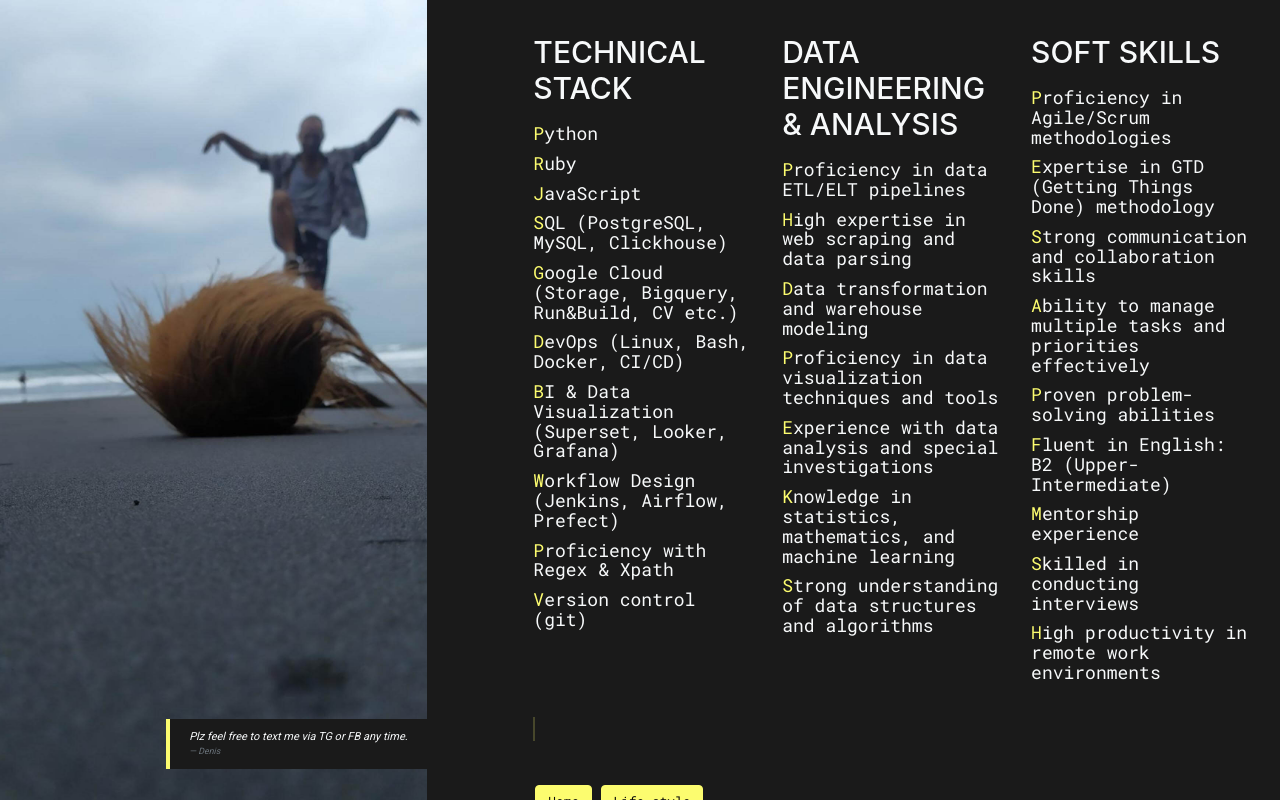
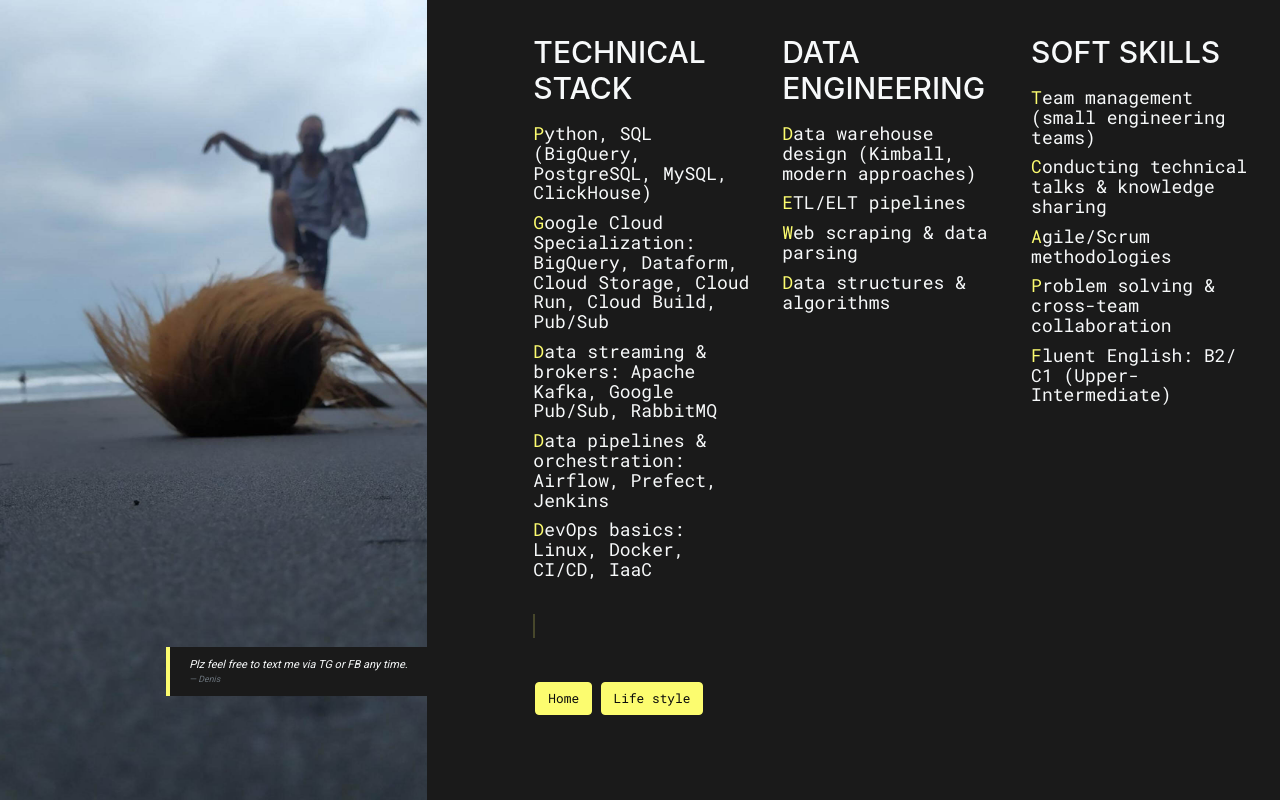
Before and after one commit to WuDMC/wudmc.com, a Django app: page /skills.html in a window 1280 px wide. Run offline with Django 4.2, Linux system fonts and the light colour scheme; parts of the project's set-up code (start-up, migrations or seed data) failed here and were passed over; some libraries are stand-ins or nearby versions.

Commit message:
upd skills

```diff
--- a/webpage/templates/skills.html
+++ b/webpage/templates/skills.html
@@ -19,30 +19,22 @@
                         <div class="text-left mx-auto">
                             <h1 class="skill_h">TECHNICAL STACK</h1>
                             <ul class="main-text-skills" style="font-family: 'Roboto Mono', monospace;padding-left: 0;">
-                                <li>Python<br></li>
-                                <li>Ruby<br></li>
-                                <li>JavaScript<br></li>
-                                <li>SQL (PostgreSQL, MySQL, Clickhouse)<br></li>
-                                <li>Google Cloud (Storage, Bigquery, Run&Build, CV&nbspetc.)<br></li>
-                                <li>DevOps (Linux, Bash, Docker, CI/CD)<br></li>
-                                <li>BI & Data Visualization (Superset, Looker, Grafana)</li>
-                                <li>Workflow Design (Jenkins, Airflow, Prefect)<br></li>
-                                <li>Proficiency with Regex&nbsp&&nbspXpath<br></li>
-                                <li>Version control (git)<br></li>
+                                <li>Python, SQL (BigQuery, PostgreSQL, MySQL, ClickHouse)</li>
+                                <li>Google Cloud Specialization: BigQuery, Dataform, Cloud Storage, Cloud Run, Cloud Build, Pub/Sub</li>
+                                <li>Data streaming & brokers: Apache Kafka, Google Pub/Sub, RabbitMQ</li>
+                                <li>Data pipelines & orchestration: Airflow, Prefect, Jenkins</li>
+                                <li>DevOps basics: Linux, Docker, CI/CD, IaaC</li>
                             </ul>
                         </div>
                     </div>
                     <div class="col-12 col-md-4 col-lg-4 col-xl-4" style="padding-right: 24px;padding-left: 0;">
                         <div class="text-left mx-auto">
-                            <h1 class="skill_h">DATA ENGINEERING & ANALYSIS</h1>
+                            <h1 class="skill_h">DATA ENGINEERING</h1>
                             <ul class="main-text-skills">
-                                <li>Proficiency in data ETL/ELT&nbsppipelines<br></li>
-                                <li>High expertise in web scraping and data parsing<br></li>
-                                <li>Data transformation and warehouse modeling<br></li>
-                                <li>Proficiency in data visualization techniques and tools<li>
-                                <li>Experience with data analysis and special investigations<br></li>
-                                <li>Knowledge in statistics, mathematics, and machine learning<br></li>
-                                <li>Strong understanding of data structures and algorithms<br></li>
+                                <li>Data warehouse design (Kimball, modern approaches)</li>
+                                <li>ETL/ELT pipelines</li>
+                                <li>Web scraping & data parsing</li>
+                                <li>Data structures & algorithms</li>
                             </ul>
                         </div>
                     </div>
@@ -50,15 +42,11 @@
                         <div class="text-left mx-auto">
                             <h1 class="skill_h">SOFT SKILLS</h1>
                             <ul class="main-text-skills">
-                                <li>Proficiency in Agile/Scrum methodologies</li>
-                                <li>Expertise in GTD (Getting Things Done) methodology</li>
-                                <li>Strong communication and collaboration skills</li>
-                                <li>Ability to manage multiple tasks and priorities effectively</li>
-                                <li>Proven problem-solving abilities</li>
-                                <li>Fluent in English: B2 (Upper-Intermediate)</li>
-                                <li>Mentorship experience</li>
-                                <li>Skilled in conducting interviews</li>
-                                <li>High productivity in remote work environments</li>
+                                <li>Team management (small engineering teams)</li>
+                                <li>Conducting technical talks & knowledge sharing</li>
+                                <li>Agile/Scrum methodologies</li>
+                                <li>Problem solving & cross-team collaboration</li>
+                                <li>Fluent English: B2/С1 (Upper-Intermediate)</li>
                             </ul>
                         </div>
                     </div>
```
